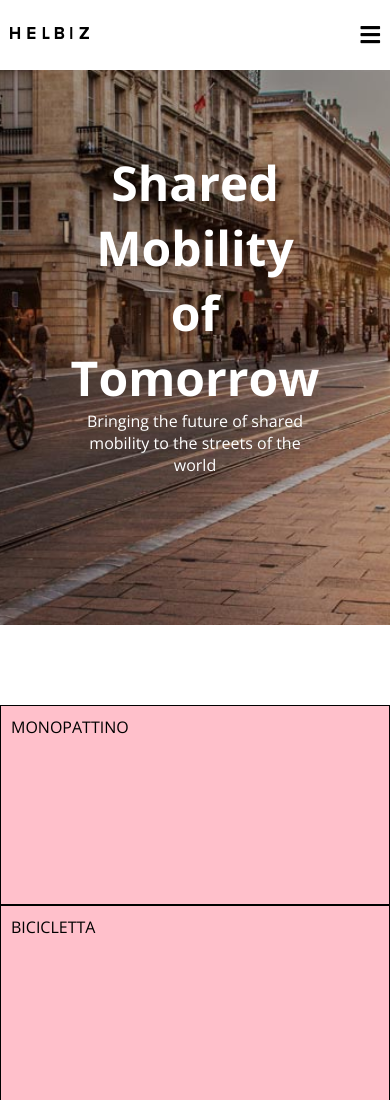
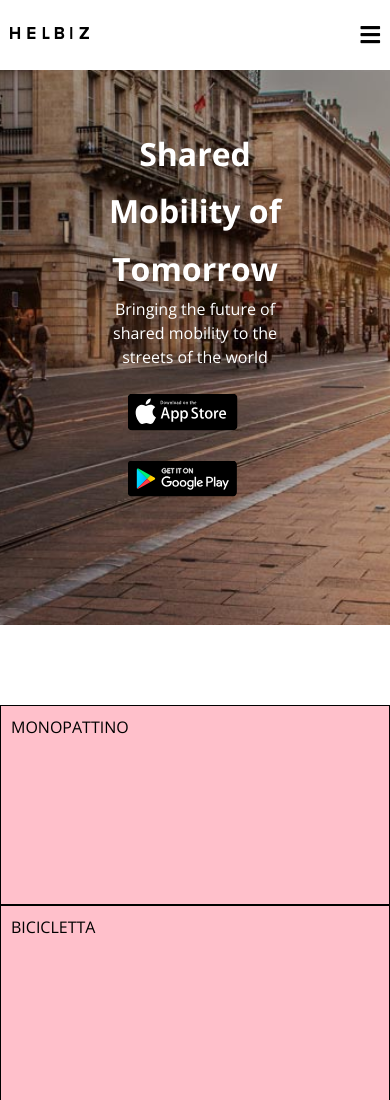
Before and after one commit to AAgozzino/html-css-helbiz, a plain HTML site: page index.html in a window 390 px wide. Shown: the top 1100 px of the page. Drawn offline with nearby package versions, Linux system fonts and the light colour scheme.

Commit message:
Header responsive

```diff
--- a/css/style.css
+++ b/css/style.css
@@ -16,10 +16,31 @@ a {
 h1{
   color: #fff;
   font-size: 3rem;
+  font-weight: 600;
+  line-height: 1.8;
+  white-space: nowrap;
+}
+
+p{
+  line-height: 1.5;
 }
 
 .text-white{
   color: #fff;
+}
+/* Tablet 769 - 992 */
+@media screen and (min-width: 769px) and (max-width: 992px){
+  h1{
+    font-size: 3rem;
+  }
+}
+
+/* Smartphone < 768px */
+@media screen and (max-width: 768px){
+  h1{
+    font-size: 2rem;
+    white-space: normal;
+  }
 }
 /* HEADER */
 
@@ -95,6 +116,19 @@ h1{
   text-align: center;
 }
 
+.app-store img{
+  /* max-height: 50px; */
+  max-width: 150px;
+  margin-top: 25px;
+  margin-right: 25px;
+}
+
+/* Smartphone < 768px */
+@media screen and (max-width: 768px){
+  .app-store img{
+    max-width: 110px;
+  }
+}
 /* MAIN */
 
 /* Sezione 1 - prodotti */
--- a/index.html
+++ b/index.html
@@ -52,6 +52,10 @@
         <div class="container">
           <h1>Shared Mobility of Tomorrow</h1>
           <p class="text-white">Bringing the future of shared mobility to the streets of the world</p>
+          <div class="app-store">
+            <img src="img/app-store.svg" alt="">
+            <img src="img/google-play.svg" alt="">
+          </div>
         </div>
       </div>
       <!-- /hero -->
```
